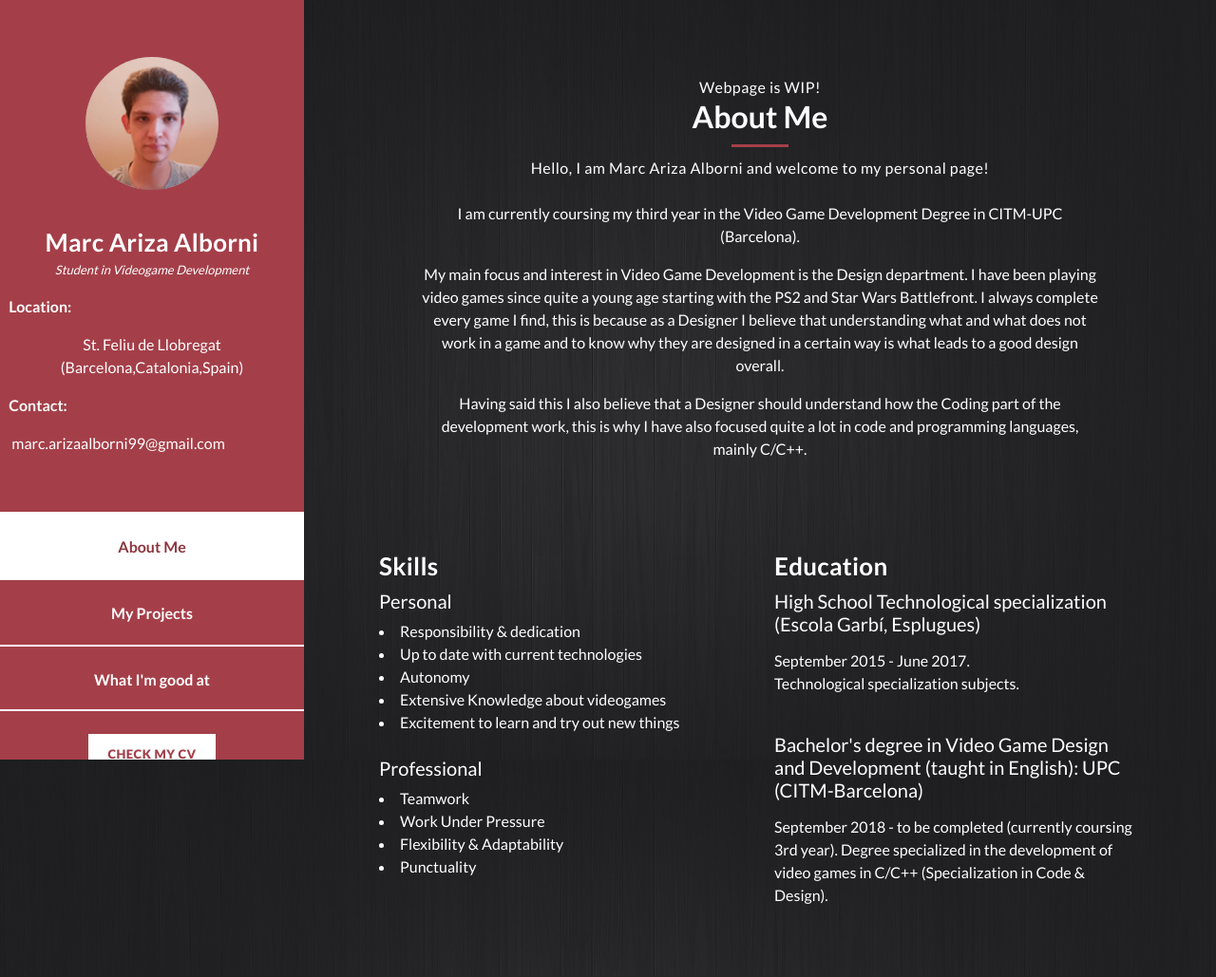
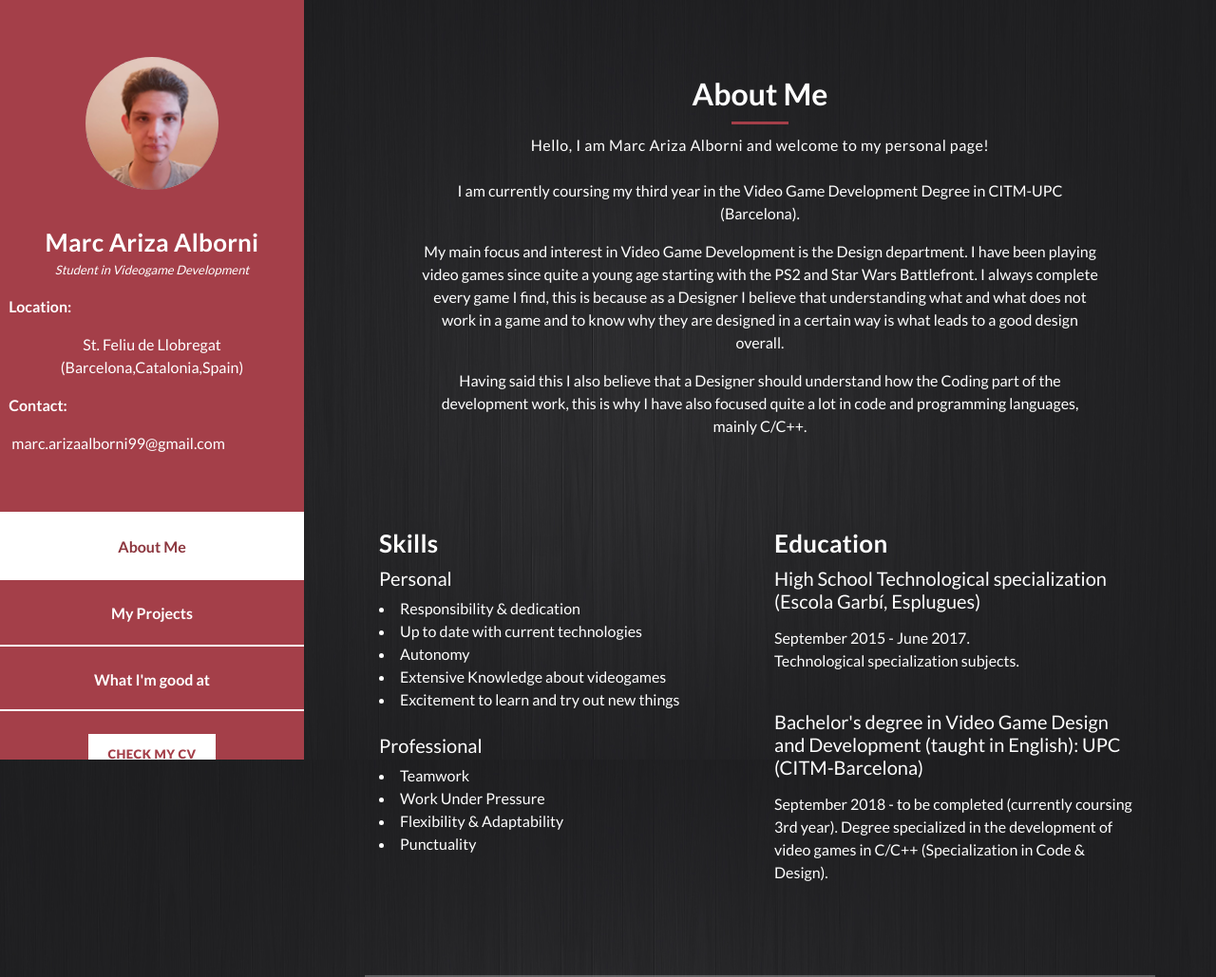
Before and after one commit to MarcArizaAlborni/MarcArizaAlborni, a plain HTML site: page index.html in a window 1280 px wide. Shown: the top 1029 px of the page at 95% size. Drawn offline with Linux system fonts and the light colour scheme.

Commit message:
Update index.html

```diff
--- a/index.html
+++ b/index.html
@@ -96,7 +96,7 @@
           <section class="section about-me" data-section="section1">
               <div class="container">
                   <div class="section-heading">
-                      <span>Webpage is WIP! </span>
+
                       <h2>About Me</h2>
                       <div class="line-dec"></div>
                       <span>Hello, I am Marc Ariza Alborni and welcome to my personal page! </span>
```
